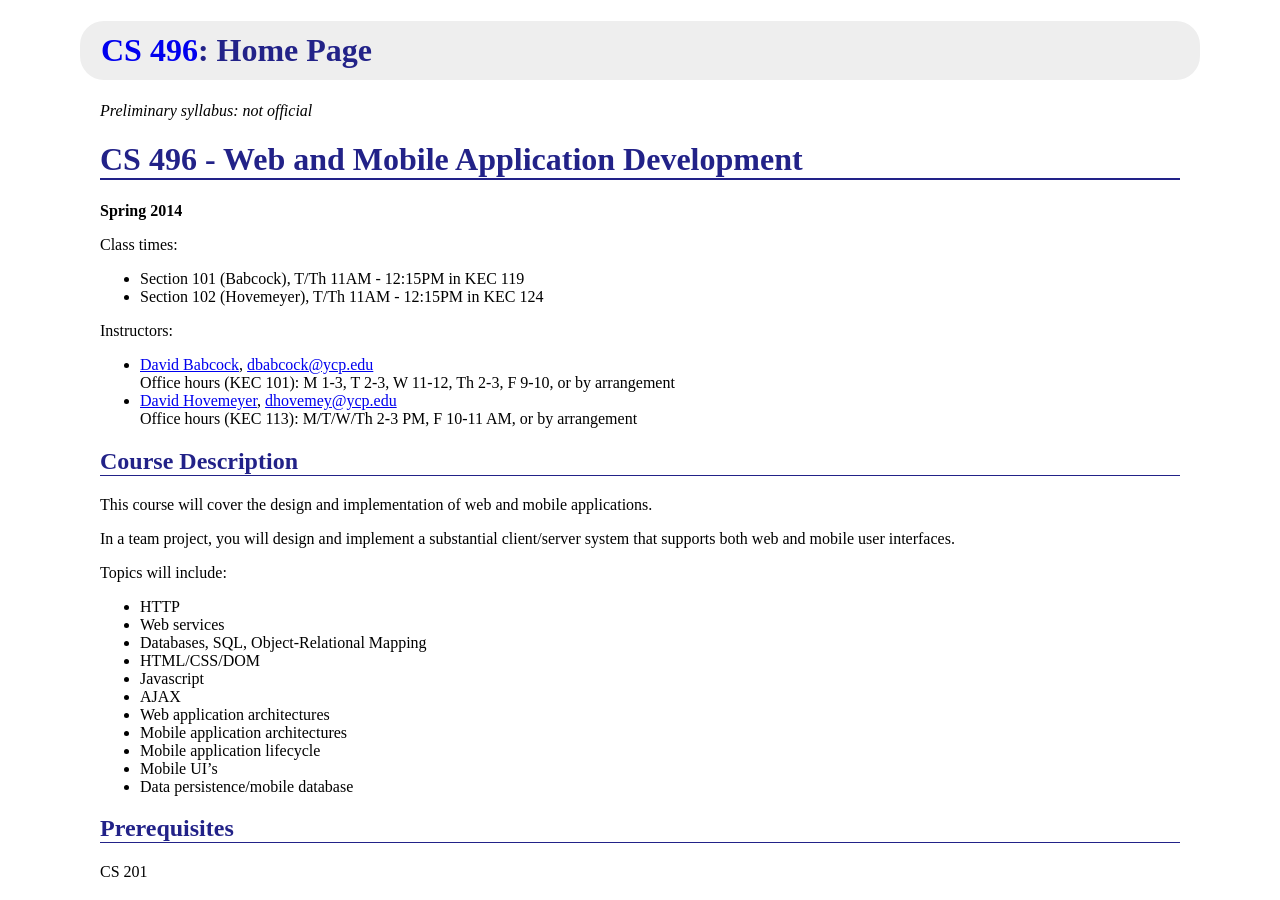
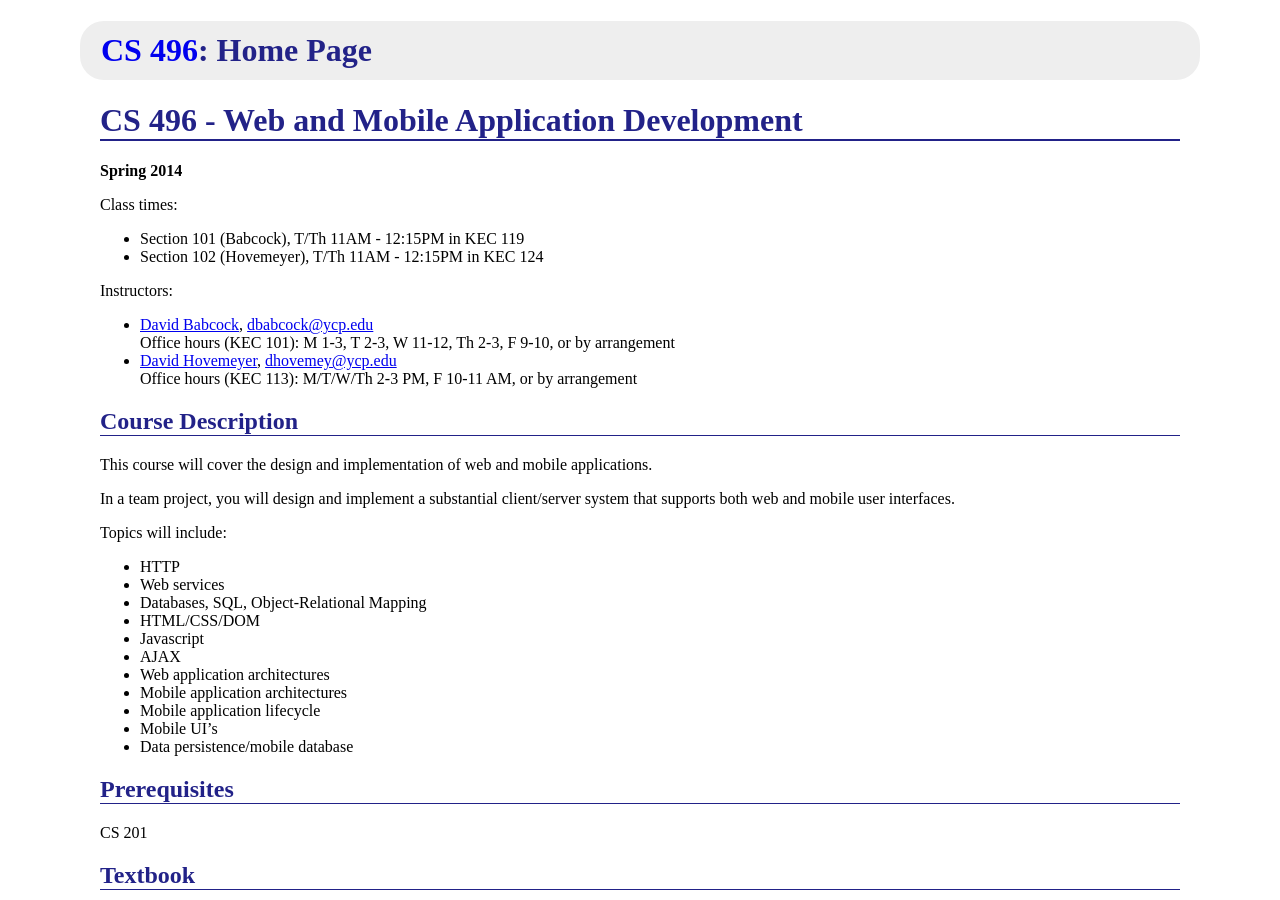
Before and after one commit to ycpcs/cs496-spring2014, a Jekyll site: the page built from syllabus.md, in a window 1280 px wide and 900 px high. Built offline with Jekyll 4.4.1, drawn with Linux system fonts in a browser that asks for light colours; Markdown is read by kramdown in place of the engine named in the settings.

Commit message:
finalize syllabus

```diff
--- a/syllabus.md
+++ b/syllabus.md
@@ -2,8 +2,6 @@
 layout: default
 title: Home Page
 ---
-
-*Preliminary syllabus: not official*
 
 CS 496 - Web and Mobile Application Development
 ===============================================
```
